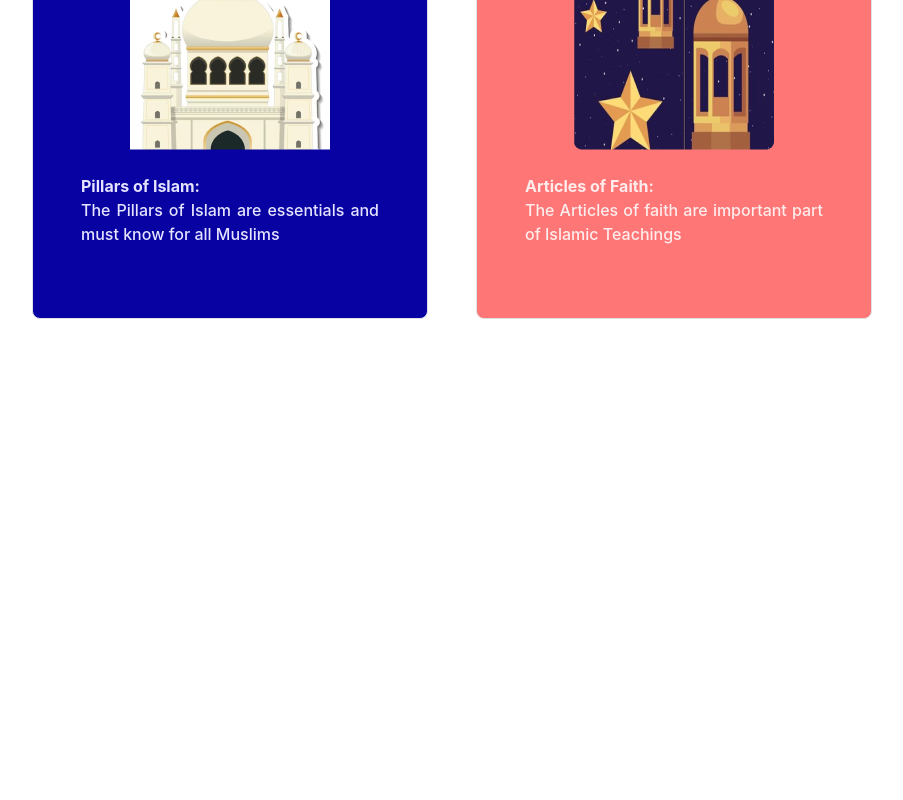
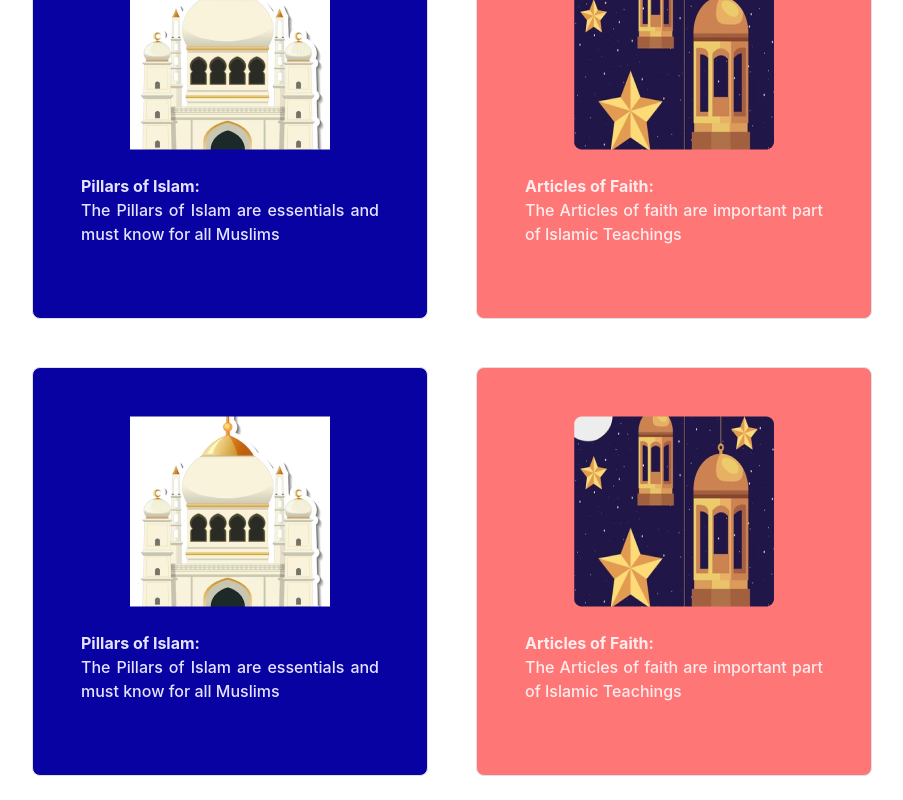
Before and after one commit to Oluwafemi-John1/Hyra-App, a React (Vite) app: page /ourteachings in a window 1280 px wide. Shown: the part 214-1014 px from the top of the page, without its empty margins (188-1091 px from the left). Before the commit the page ends 800 px from the top, so only its background shows below. Built offline with nearby package versions, Linux system fonts and the light colour scheme.

Commit message:
Add teachings section with Pillars of Islam and Articles of Faith

```diff
--- a/src/components/Ourteachings.jsx
+++ b/src/components/Ourteachings.jsx
@@ -52,6 +52,16 @@ const Ourteachings = () => {
                         <p className="my-4" style={textTwo}><span style={textSpecial}>Articles of Faith:</span><br/> The Articles of faith are important part of Islamic Teachings</p>
                     </div>
                 </div>
+                <div className="row mx-auto p-4">
+                    <div className="col-lg col-md col-12 border mx-lg-4 mx-md-2 mx-1 p-lg-5 my-3 my-lg-0 my-md-0" style={boxOne}>
+                        <img src={teach1} className='img-fluid' alt="" />
+                        <p className='my-4 text-justify' style={textOne}><span style={textSpecial}>Pillars of Islam:</span><br/>The Pillars of Islam are essentials and must know for all Muslims</p>
+                    </div>
+                    <div className="col-lg col-md col-12 border mx-lg-4 mx-md-2 mx-1 p-lg-5 my-3 my-lg-0 my-md-0" style={boxTwo}>
+                        <img src={teach2} className='img-fluid' alt="" />
+                        <p className="my-4" style={textTwo}><span style={textSpecial}>Articles of Faith:</span><br/> The Articles of faith are important part of Islamic Teachings</p>
+                    </div>
+                </div>
             </div>
         </>
     )
```
